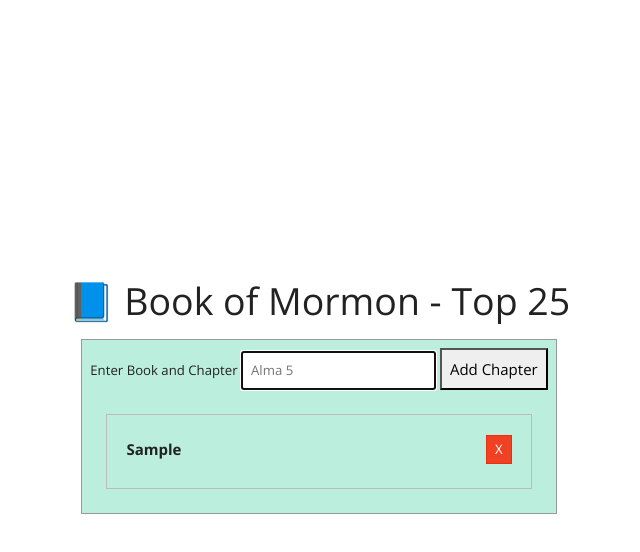
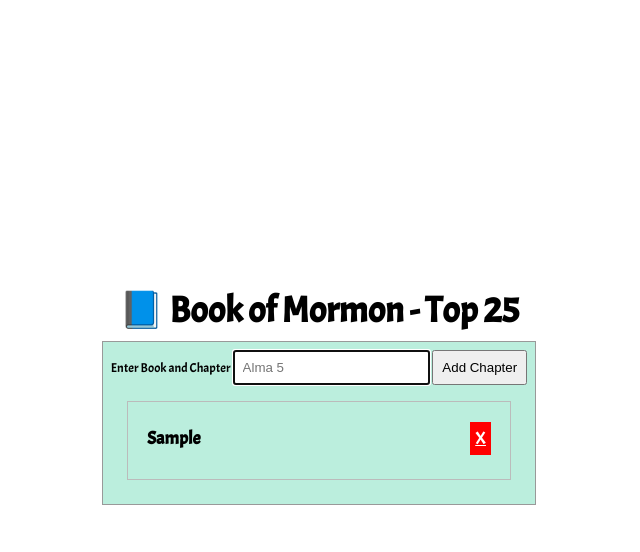
Before and after one commit to kevklash/kevklash.github.io, a plain HTML site: page lesson5/bom.html in a window 1280 px wide. Both pictures are taken after typing "Sample" into the empty fields and a click on the button "Add Chapter". Shown: the whole page, without its empty margins (321-961 px from the left). Drawn offline with nearby package versions, Linux system fonts and the light colour scheme.

Commit message:
Removed css errors and bootstrap import.

```diff
--- a/lesson5/bom.html
+++ b/lesson5/bom.html
@@ -6,7 +6,6 @@
     <meta name="description" content="Assignment portal for Kevin Romero in WDD 230: Web Frontend Development at Brigham Young University - Idaho">
     <title>Kevin Romero | WDD 230 GitHub Page</title>
     <link rel="stylesheet" href="css/bom.css">
-    <link rel="stylesheet" href="https://bootswatch.com/4/yeti/bootstrap.min.css">
     <link rel="stylesheet" href="https://use.fontawesome.com/releases/v5.6.3/css/all.css" integrity="sha384-UHRtZLI+pbxtHCWp1t77Bi1L4ZtiqrqD80Kn4Z8NTSRyMA2Fd33n5dQ8lWUE00s/" crossorigin="anonymous">
     <link href="https://fonts.googleapis.com/css?family=Montserrat&display=swap" rel="stylesheet">
   </head>
--- a/lesson5/css/bom.css
+++ b/lesson5/css/bom.css
@@ -19,7 +19,6 @@
 	padding: 0.5rem;
 	background-color: #bed;
 	display: grid;
-	grid-template-columns: 1;
 }
 
 .alert {
@@ -28,12 +27,16 @@
 	padding: 0.5rem;
 	background-color: red;
   color: white;
-	display: grid;
-	grid-template-columns: 1;
 }
 
 .alert .success {
 	background-color: green;
+}
+
+.btn-delete{
+  border: 5px solid red;
+  color: white;
+  background-color: red;
 }
 
 input,
--- a/lesson5/js/bom.js
+++ b/lesson5/js/bom.js
@@ -9,7 +9,7 @@
   const li = document.createElement('li');
       li.innerHTML = `
       <b>${document.querySelector('#favchap').value}</b>
-      <a href="#" class="btn btn-danger btn-sm delete" >X</a>
+      <a href="#" class="btn-delete" >X</a>
       `;
   // Append the row to the list
   list.appendChild(li);
```
